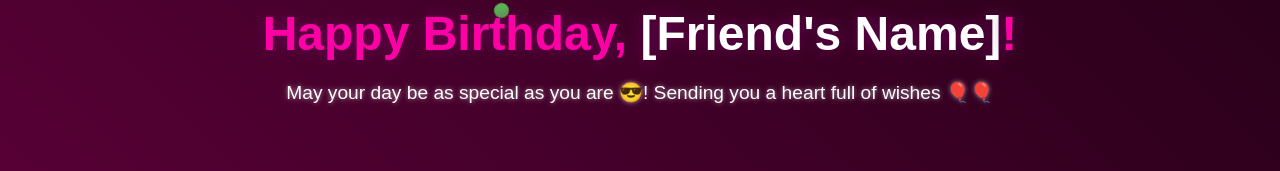
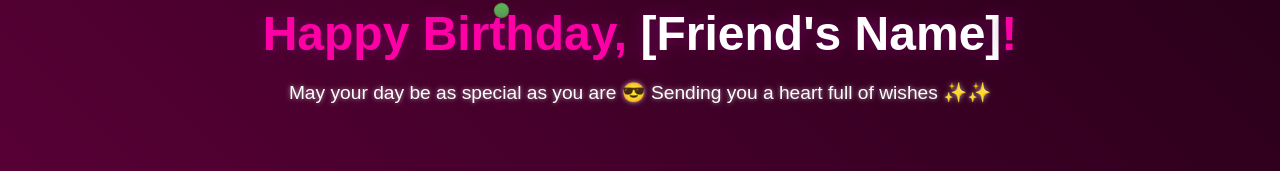
Before and after one commit to hiteshgehlot1/Bday, a plain HTML site: page index.html in a window 1280 px wide. Shown: the part 191-362 px from the top of the page. Drawn offline with Linux system fonts and the light colour scheme.

Commit message:
Update index.html

```diff
--- a/index.html
+++ b/index.html
@@ -160,7 +160,7 @@ h1 span {
 <body>
     <div class="container">
         <h1>Happy Birthday, <span>[Friend's Name]</span>!</h1>
-        <p class="message">May your day be as special as you are 😎! Sending you a heart full of wishes 🎈🎈</p>
+        <p class="message">May your day be as special as you are 😎 Sending you a heart full of wishes ✨✨</p>
 
         <div class="balloons">
             <div class="balloon balloon1"></div>
```
